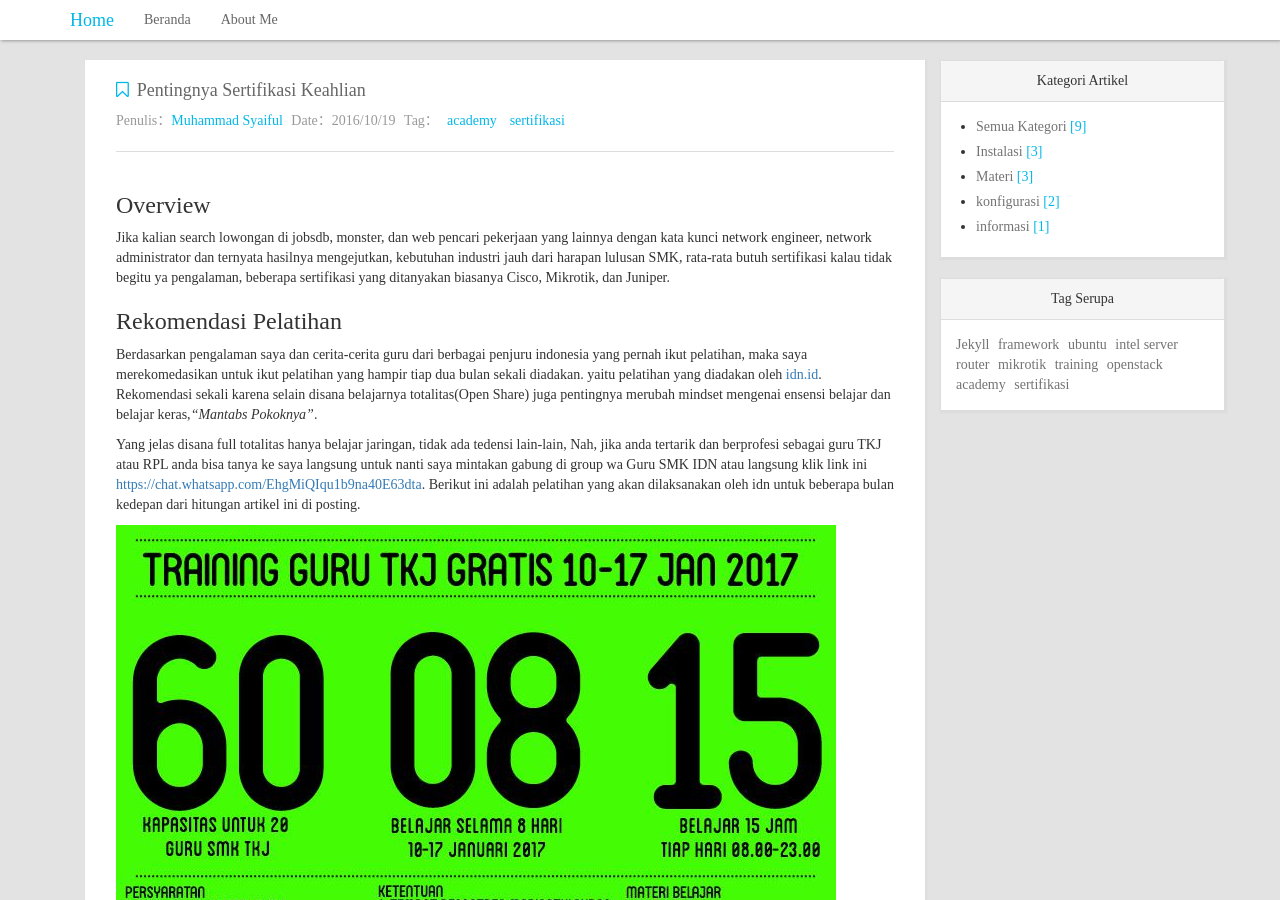
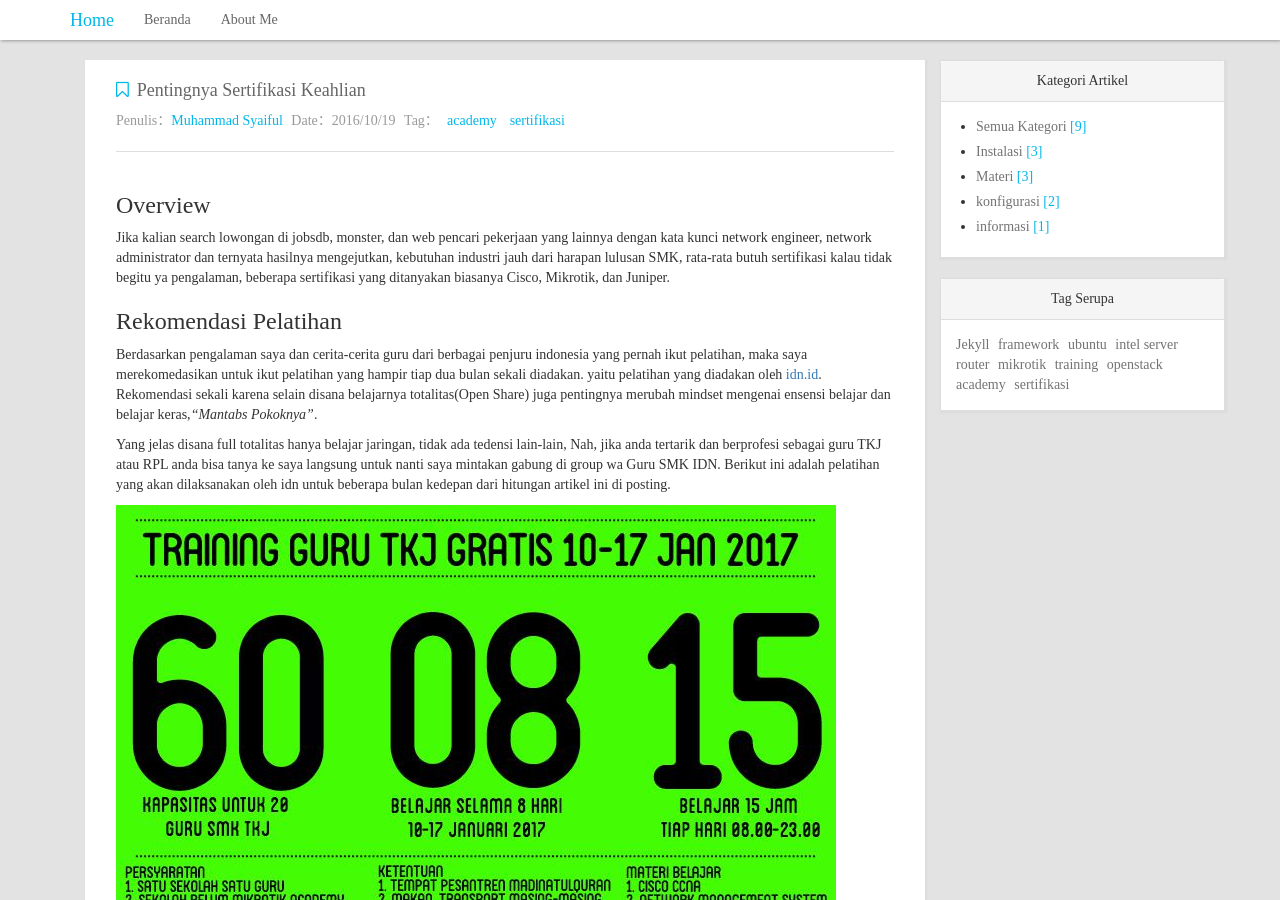
Before and after one commit to saifulindo/myblog, a Jekyll site: the page built from _posts/2016-10-19-pentingnya-sertifikasi-keahlian.md, in a window 1280 px wide and 900 px high. Built offline with Jekyll 4.4.1, drawn with Linux system fonts in a browser that asks for light colours; nearby versions of some CDN libraries.

Commit message:
del link wa

```diff
--- a/_posts/2016-10-19-pentingnya-sertifikasi-keahlian.md
+++ b/_posts/2016-10-19-pentingnya-sertifikasi-keahlian.md
@@ -15,7 +15,7 @@ Jika kalian search lowongan di jobsdb, monster, dan web pencari pekerjaan yang l
 
 Berdasarkan pengalaman saya dan cerita-cerita guru dari berbagai penjuru indonesia yang pernah ikut pelatihan, maka saya merekomedasikan untuk ikut pelatihan yang hampir tiap dua bulan sekali diadakan. yaitu pelatihan yang diadakan oleh [idn.id](hhtp://idn.id). Rekomendasi sekali karena selain disana belajarnya totalitas(Open Share) juga pentingnya merubah mindset mengenai ensensi belajar dan belajar keras,<i>"Mantabs Pokoknya"</i>.
 
-Yang jelas disana full totalitas hanya belajar jaringan, tidak ada tedensi lain-lain, Nah, jika anda tertarik dan berprofesi sebagai guru TKJ atau RPL anda bisa tanya ke saya langsung untuk nanti saya mintakan gabung di group wa Guru SMK IDN atau langsung klik link ini [https://chat.whatsapp.com/EhgMiQIqu1b9na40E63dta](https://chat.whatsapp.com/EhgMiQIqu1b9na40E63dta). Berikut ini adalah pelatihan yang akan dilaksanakan oleh idn untuk beberapa bulan kedepan dari hitungan artikel ini di posting.
+Yang jelas disana full totalitas hanya belajar jaringan, tidak ada tedensi lain-lain, Nah, jika anda tertarik dan berprofesi sebagai guru TKJ atau RPL anda bisa tanya ke saya langsung untuk nanti saya mintakan gabung di group wa Guru SMK IDN. Berikut ini adalah pelatihan yang akan dilaksanakan oleh idn untuk beberapa bulan kedepan dari hitungan artikel ini di posting.
 
 ![Networking](/myblog/assets/images/training/ece4db69-ab87-4491-87b2-3a05b2a7acf7.jpg)<br>
 
```
